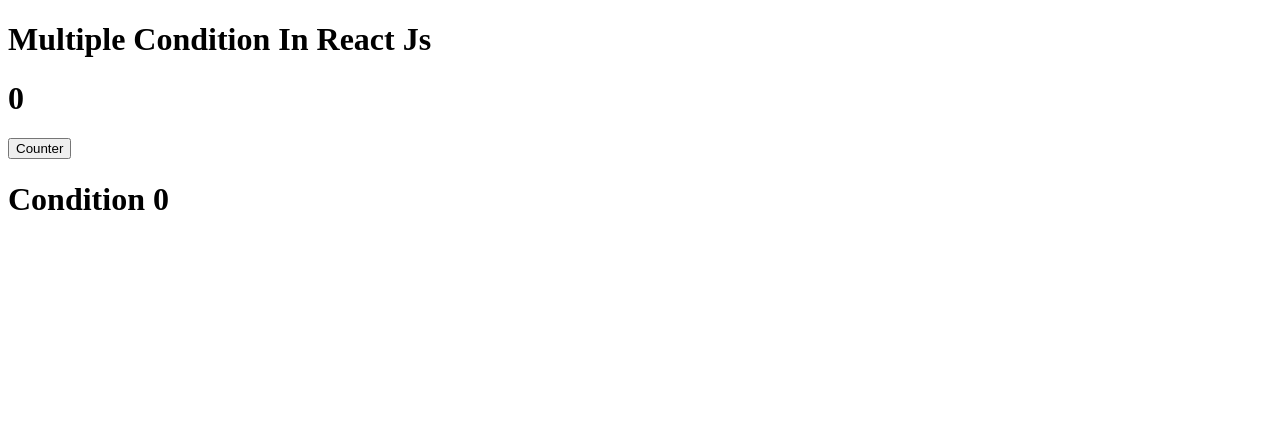
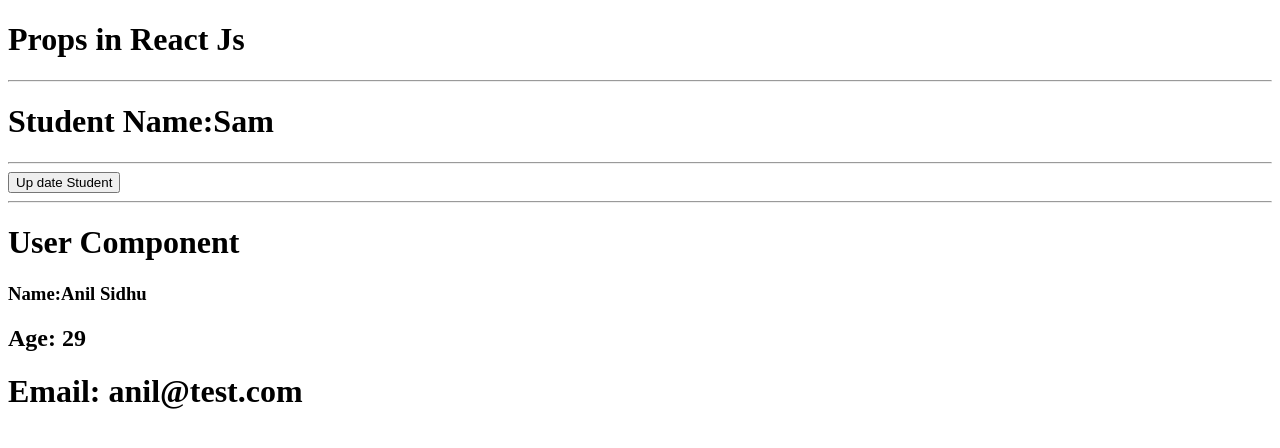
Before and after one commit to ShahbazAslam-786/React-Blog, a React (Vite) app: page / in a window 1280 px wide. Shown: the top 448 px of the page. Built offline with nearby package versions, Linux system fonts and the light colour scheme.

Commit message:
props In React Js

```diff
--- a/src/App.jsx
+++ b/src/App.jsx
@@ -1,21 +1,47 @@
 import { useState } from "react";
+import College from "./college";
+import Student from "./Student";
+import User from "./user";
+// let name = "Anil Sidhu"
 
 function App() {
-  const [count, setCount] = useState(0)
+  // let userName="Anil Sidhu"
+  // let age= 29
+  // let email ="anil@test.com"
+  let userObjt = {
+    name: "Anil Sidhu",
+    age: 29,
+    email: "anil@test.com"
+  }
+  let userObjt2 = {
+    name: "Peter",
+    age: 30,
+    email: "peter@test.com"
+  }
+  let userObjt3 = {
+    name: "Bruce",
+    age: 32,
+    email: "bruce@test.com"
+  }
+  let collegeName = ["IET", "DU", "IIT", "NIT", "MIT"]
+  const [student, setStudent] = useState("Sam")
   return (
     <div>
-      <h1>Multiple Condition In React Js</h1>
-      <h1>{count}</h1>
-      <button onClick={() => setCount(count + 1)}>Counter</button>
-      {
-        count == 0 ? <h1>Condition 0</h1>
-        :count==1? <h1>Condition 1</h1>
-        :count==2? <h1>Condition 2</h1>
-        :count==3? <h1>Condition 3</h1>
-        :count==4? <h1>Condition 4</h1>
-        // :null
-        :<h1>Other Condition</h1>
-      }
+      <h1>Props in React Js</h1>
+
+      {student && <Student name={student} />}
+      <button onClick={()=>setStudent("Bhasker")}>Up date Student</button>
+
+      {/* <h1>{name}</h1> */}
+      {/* <User name ={userName} age={age} email={email}/> */}
+      {/* <College name={collegeName[0]} />
+      <College name={collegeName[1]} />
+      <College name={collegeName[2]} /> */}
+
+      <User user={userObjt} />
+      {/* <User user={userObjt2} />
+      <User user={userObjt3} /> */}
+
     </div>
   )
 }
--- /dev/null
+++ b/src/Student.jsx
@@ -0,0 +1,11 @@
+function Student({ name }) {
+    return (
+        <div>
+            <hr />
+            <h1>Student Name:{name}</h1>
+            <hr />
+        </div>
+    )
+}
+
+export default Student;
--- /dev/null
+++ b/src/college.jsx
@@ -0,0 +1,10 @@
+function College ({name}) {
+    return(
+        <div>
+            <h1>College</h1>
+            <h1>{name}</h1>
+        </div>
+    )
+}
+
+export default College;
--- /dev/null
+++ b/src/user.jsx
@@ -0,0 +1,15 @@
+function User({ user }) {
+    // console.log(age)
+    return (
+        <div>
+            <hr />
+            <h1>User Component</h1>
+            {/* <h2>{props.name}</h2> */}
+            <h3>Name:{user.name}</h3>
+            <h2>Age: {user.age}</h2>
+            <h1>Email: {user.email}</h1>
+        </div>
+    )
+}
+
+export default User;
```
